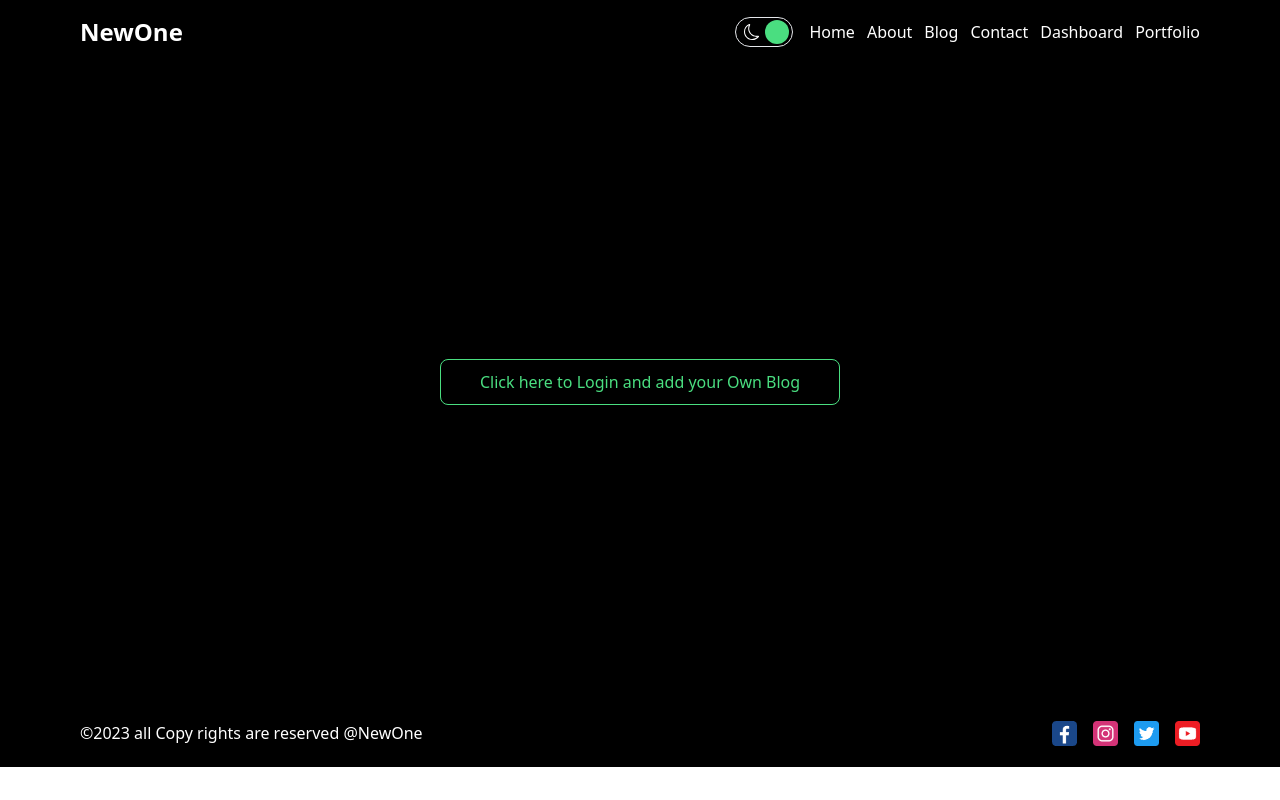
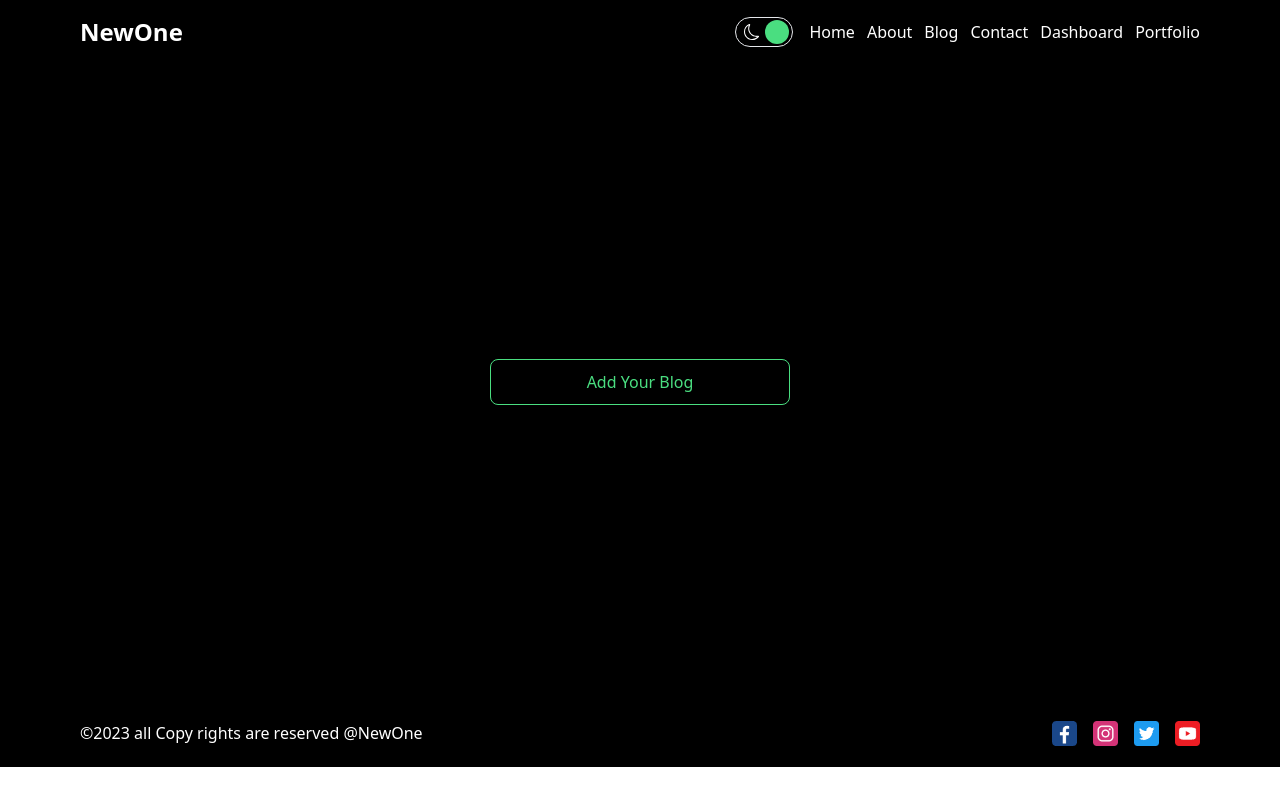
Before and after one commit to JaydeepBodar/NewOne, a Next.js app: page /Dashboard in a window 1280 px wide. Built offline with nearby package versions, Linux system fonts and the light colour scheme; no server answers; what path would draw is missing.

Commit message:
add_some_changes

```diff
--- a/src/app/Dashboard/page.js
+++ b/src/app/Dashboard/page.js
@@ -8,7 +8,7 @@ const Dashboard = () => {
   return (
     <Container>
       <div className="h-[79.4vh] flex flex-col justify-center items-center">
-        {session.status === "authenticated" ? (
+
           <div className="w-[100%] text-center">
             <Link
               className="button block w-[100%] mx-[auto] rounded-lg py-2 max-w-[300px] bg-transparent border-[1px] text-center border-[#4ade80] max-sm:max-w-[100%]"
@@ -17,16 +17,7 @@ const Dashboard = () => {
               Add Your Blog
             </Link>
           </div>
-        ) : (
-          <div className="w-[100%] text-center">
-          <Link
-              className="button block w-[100%] mx-[auto] rounded-lg py-2 max-w-[400px] bg-transparent border-[1px] text-center border-[#4ade80] max-sm:max-w-[100%]"
-              href="/Dashboard/login"
-            >
-              Click here to Login and add your Own Blog
-            </Link>
-          </div>
-        )}
+
       </div>
     </Container>
   );
```
